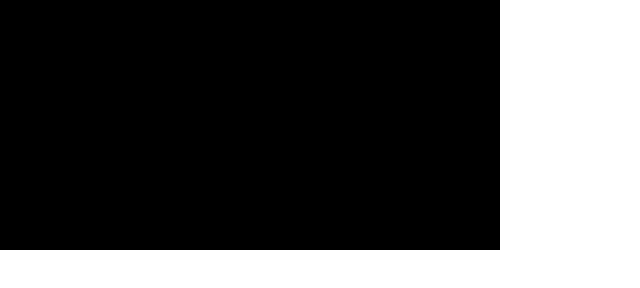
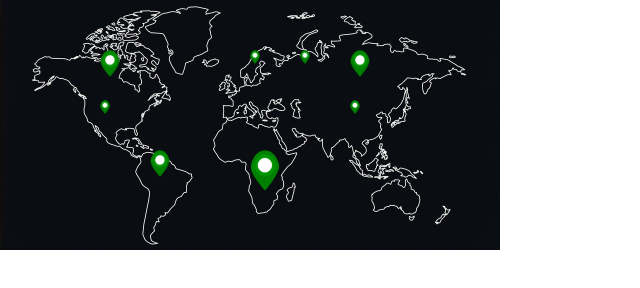
Before and after one commit to nataliaDem/blindness-coding, a website: page index.html in a window 1280 px wide. Shown: the whole page, without its empty margins (0-640 px from the left). Drawn offline with Linux system fonts and the light colour scheme.

Commit message:
- updated game

```diff
--- a/index.html
+++ b/index.html
@@ -6,9 +6,13 @@
     <meta http-equiv="X-UA-Compatible" content="ie=edge">
     <title>blindness coding</title>
     <link rel="stylesheet" href="styles.css"></link>
+    <script src="script.js"></script>
 </head>
 <body>
 <div class="main">
+    <div id="map">
+        <div class="pin" id="myPin"></div>
+    </div>
 </div>
 </body>
 </html>
--- /dev/null
+++ b/script.js
@@ -0,0 +1,75 @@
+const pins = [
+    {
+        size: "small",
+        left: "300px",
+        top: "50px"
+    },
+    {
+        size: "medium",
+        left: "350px",
+        top: "50px"
+    },
+    {
+        size: "big",
+        left: "250px",
+        top: "150px"
+    },
+    {
+        size: "medium",
+        left: "100px",
+        top: "50px"
+    },
+    {
+        size: "medium",
+        left: "150px",
+        top: "150px"
+    },
+    {
+        size: "small",
+        left: "100px",
+        top: "100px"
+    },
+    {
+        size: "small",
+        left: "250px",
+        top: "50px"
+    },
+    {
+        size: "small",
+        left: "350px",
+        top: "100px"
+    }
+];
+
+function showPins() {
+    pins.forEach(pinData => {
+        const pin = document.createElement('div');
+        pin.classList.add('pin', pinData.size);
+        pin.style.left = pinData.left;
+        pin.style.top = pinData.top;
+
+        document.getElementById('map').appendChild(pin);
+    });
+}
+
+function showMyPin() {
+    const pin = document.getElementById('myPin');
+    const map = document.getElementById('map');
+
+    pin.style.display = 'block';
+    pin.style.left = '-30px';
+    pin.style.top = "0px";
+
+    setTimeout(() => {
+        pin.style.left = '300px';
+        pin.style.top = '70px';
+    }, 100);
+}
+
+window.addEventListener('message', function(event) {
+    if (event.data === 'clickButton') {
+        showMyPin()
+    }
+});
+
+window.addEventListener('DOMContentLoaded', showPins);
--- a/styles.css
+++ b/styles.css
@@ -9,3 +9,39 @@ html, body {
     background-color: black;
     color: white;
 }
+
+#map {
+    width: 100%;
+    height: 100%;
+    background-image: url('assets/map.jpg');
+    background-size: cover;
+    position: relative;
+}
+
+.pin {
+    width: 20px;
+    height: 30px;
+    background-image: url("assets/pin.png");
+    background-size: contain;
+    background-repeat: no-repeat;
+    border-radius: 50%;
+    position: absolute;
+}
+
+.pin.small {
+    width: 10px;
+    height: 15px;
+}
+
+.pin.big {
+    width: 30px;
+    height: 45px;
+}
+
+#myPin {
+    display: none;
+    transition: all 1s ease-out;
+    width: 40px;
+    height: 50px;
+    z-index: 50;
+}
```
Also changed, not shown: admin.html (+10 -3 lines), assets/map.jpg (added), assets/pin.png (added).
